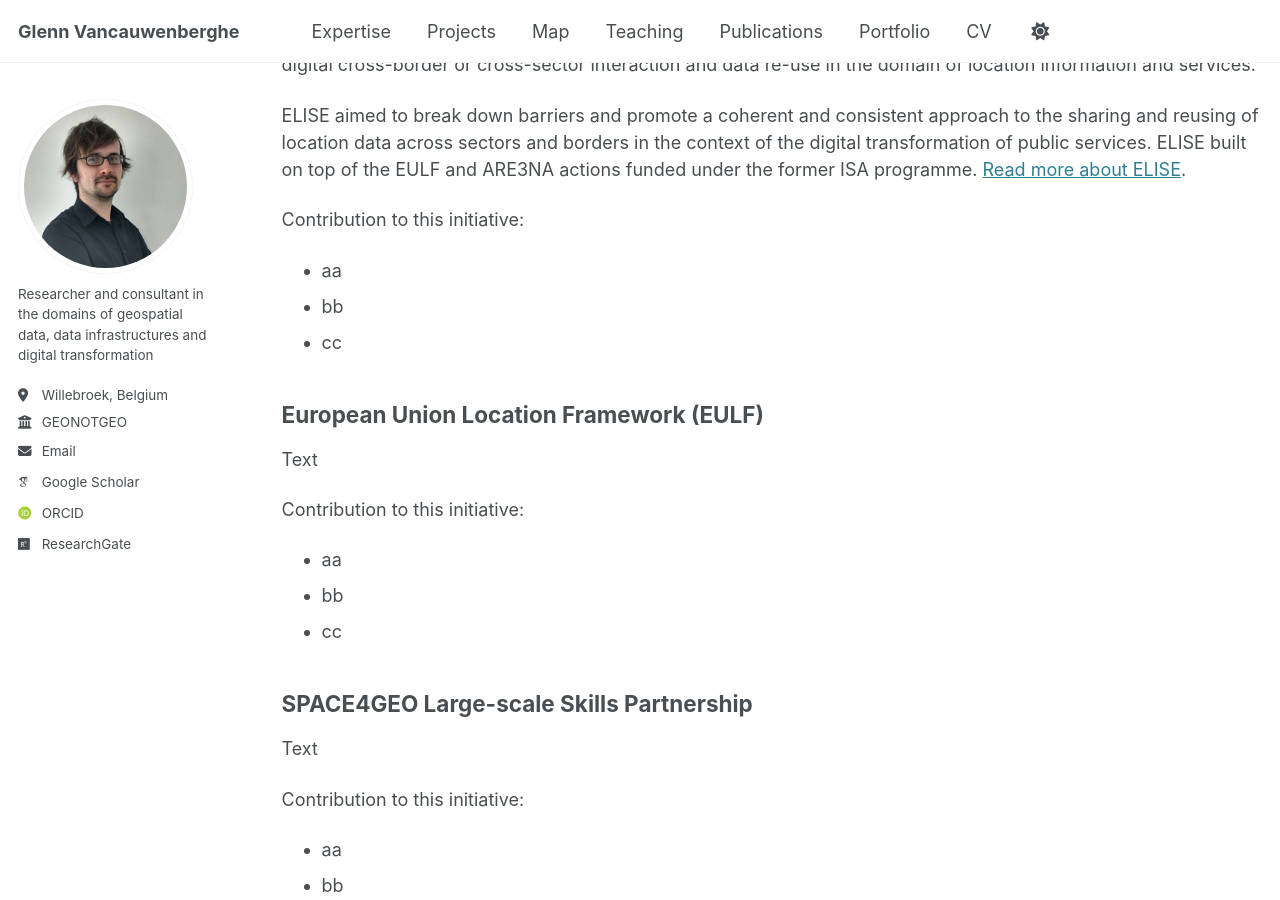
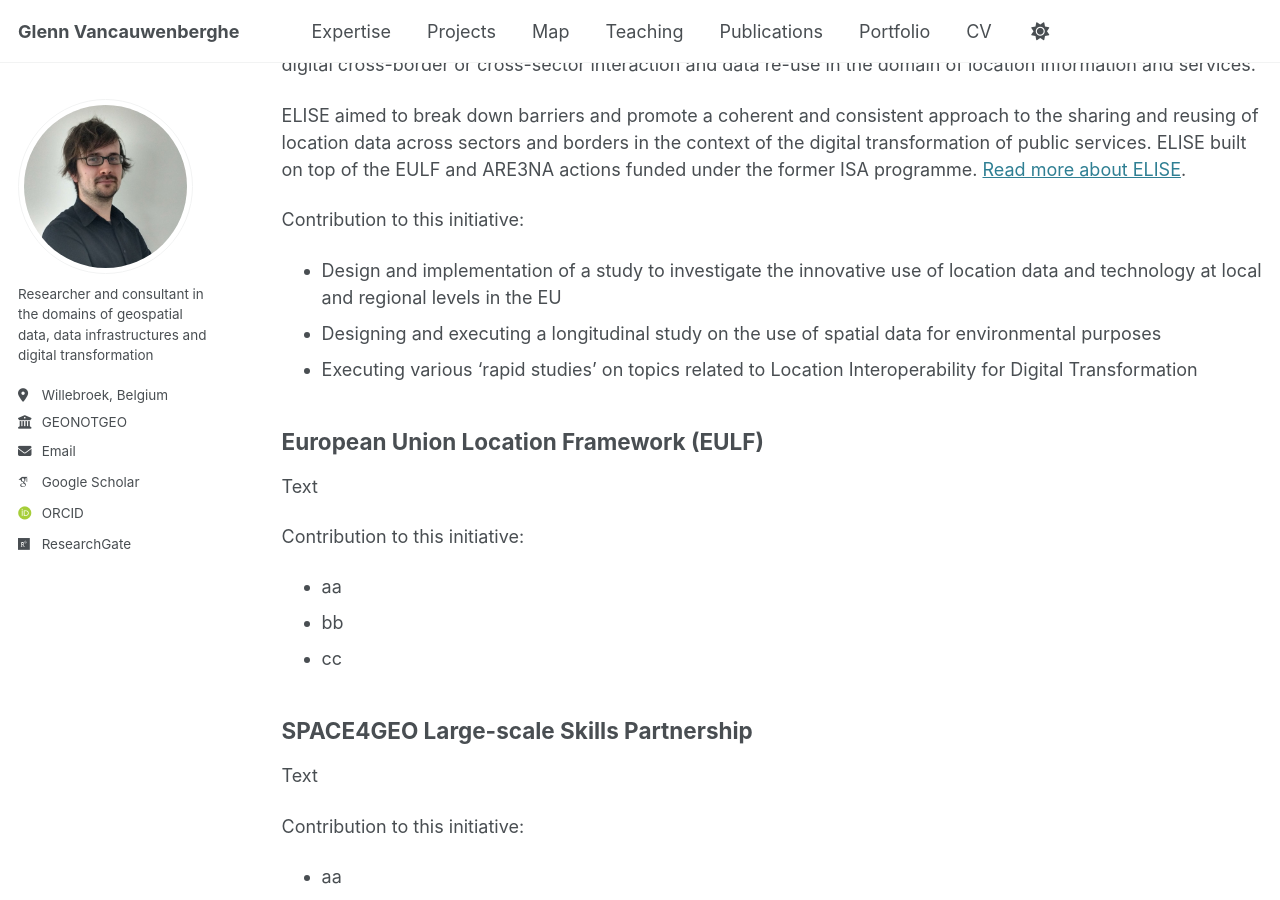
Before and after one commit to GVancauwenberghe/gvancauwenberghe.github.io, a Jekyll site: the page built from _pages/europe.md, in a window 1280 px wide and 900 px high, scrolled down 1665 px. Built offline with Jekyll 4.4.1, drawn with Linux system fonts in a browser that asks for light colours; some web fonts are replaced.

Commit message:
Update europe.md

```diff
--- a/_pages/europe.md
+++ b/_pages/europe.md
@@ -36,9 +36,9 @@ Location information underpins policy assessment, digital services and applicati
 ELISE aimed  to break down barriers and promote a coherent and consistent approach to the sharing and reusing of location data across sectors and borders in the context of the digital transformation of public services. ELISE built on top of the EULF and ARE3NA actions funded under the former ISA programme. [Read more about ELISE](https://ec.europa.eu/isa2/actions/elise_en/).
 
 Contribution to this initiative:
-* aa
-* bb
-* cc
+* Design and implementation of a study to investigate the innovative use of location data and technology at local and regional levels in the EU
+* Designing and executing a longitudinal study on the use of spatial data for environmental purposes
+* Executing various 'rapid studies' on topics related to Location Interoperability for Digital Transformation
 
 ## European Union Location Framework (EULF)
 Text
```
